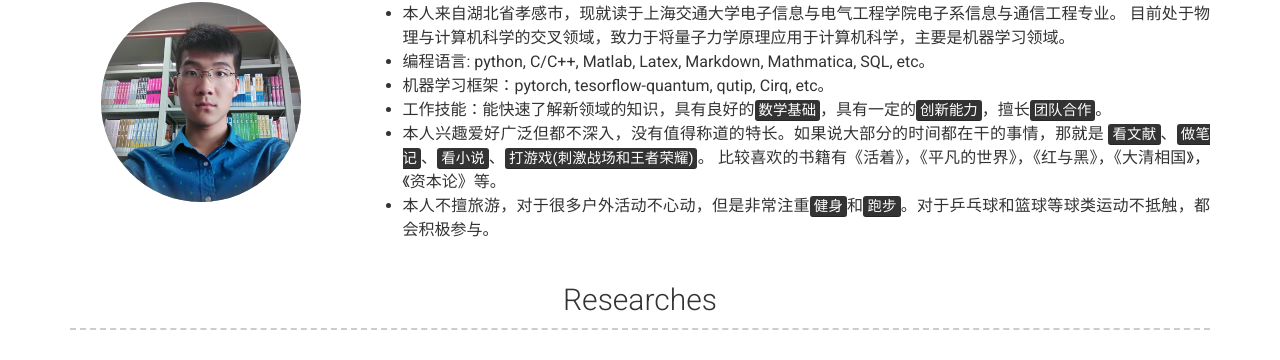
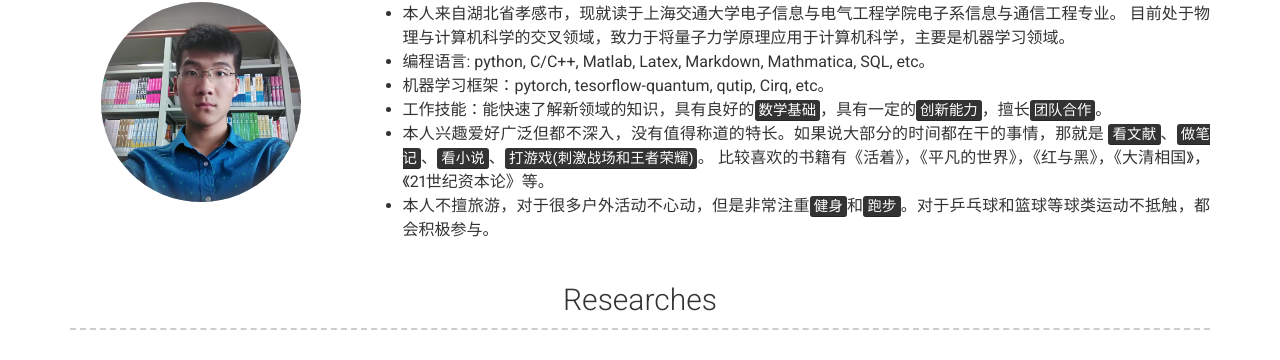
Before and after one commit to XiaoTailong/Shaw, a Jekyll site: the page built from index.md, in a window 1280 px wide. Shown: the part 300-660 px from the top of the page. Built offline with Jekyll 4.4.1, drawn with Linux system fonts in a browser that asks for light colours; nearby versions of some CDN libraries.

Commit message:
Update _config.yml

```diff
--- a/_config.yml
+++ b/_config.yml
@@ -37,7 +37,7 @@ about_content: | # this will include new lines to allow paragraphs
   - 工作技能：能快速了解新领域的知识，具有良好的<mark>数学基础</mark>，具有一定的<mark>创新能力</mark>，擅长<mark>团队合作</mark>。
   - 本人兴趣爱好广泛但都不深入，没有值得称道的特长。如果说大部分的时间都在干的事情，那就是
   <mark>看文献</mark>、<mark>做笔记</mark>、<mark>看小说</mark>、<mark>打游戏(刺激战场和王者荣耀)</mark>。
-  比较喜欢的书籍有《活着》，《平凡的世界》，《红与黑》，《大清相国》，《资本论》等。
+  比较喜欢的书籍有《活着》，《平凡的世界》，《红与黑》，《大清相国》，《21世纪资本论》等。
   - 本人不擅旅游，对于很多户外活动不心动，但是非常注重<mark>健身</mark>和<mark>跑步</mark>。对于乒乓球和篮球等球类运动不抵触，都会积极参与。
 # Research Interests Section
 # projects_title: Research Interests
```
